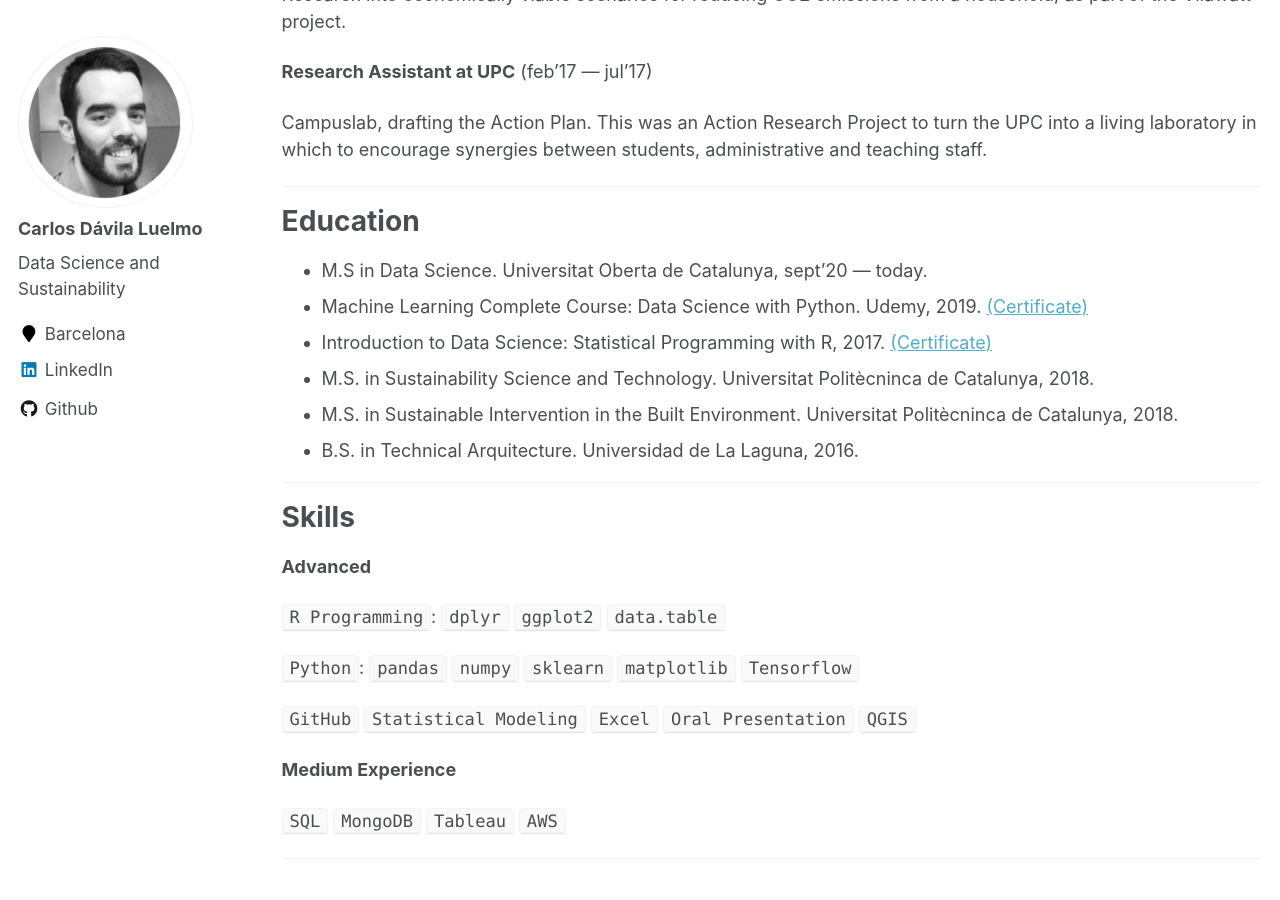
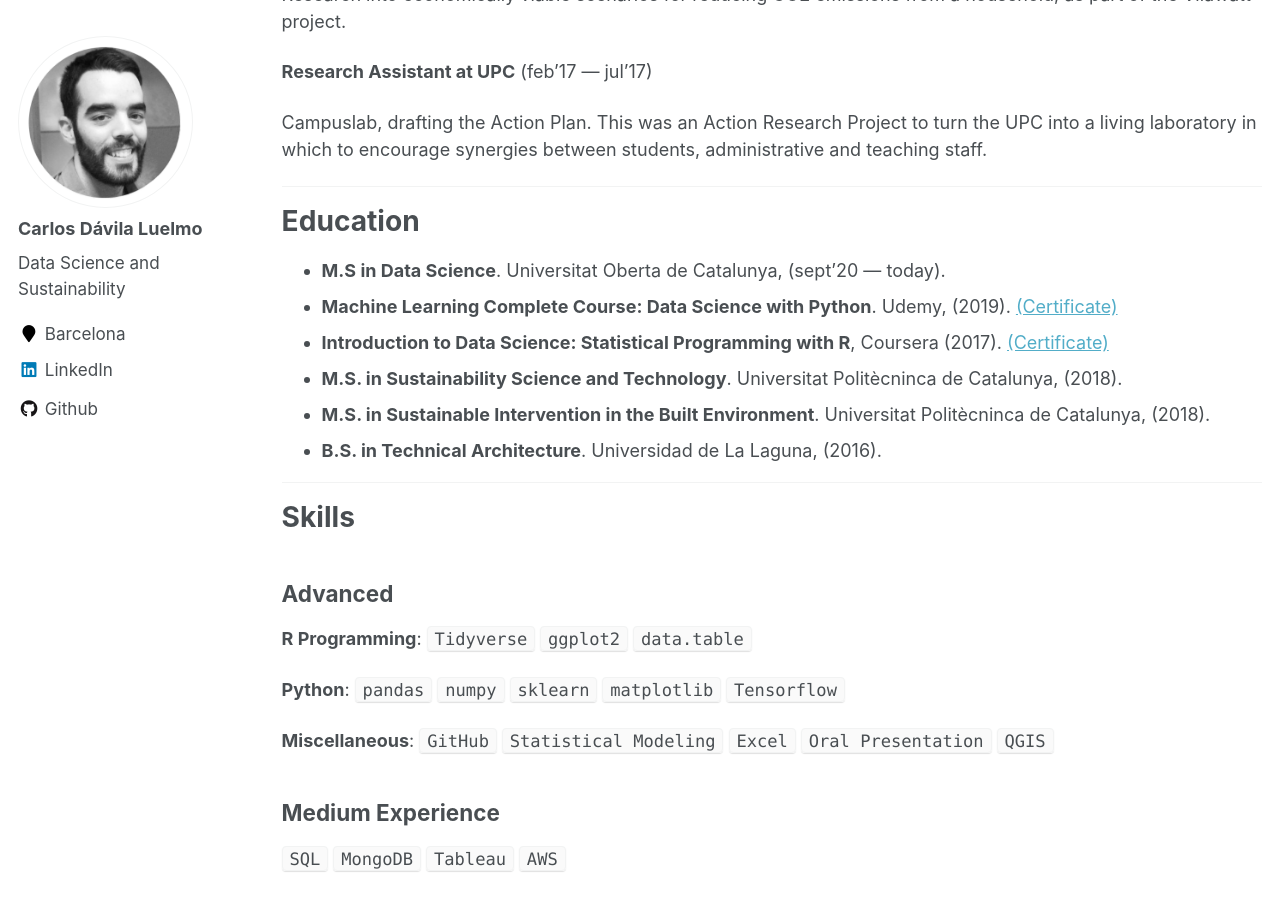
Before and after one commit to carlosdavila91/carlosdavila91.github.io, a Jekyll site: the page built from _pages/cv.md, in a window 1280 px wide and 900 px high, scrolled down 797 px. Built offline with Jekyll 4.4.1, drawn with Linux system fonts in a browser that asks for light colours.

Commit message:
Fix drafting details in About and nes formatting in Education

```diff
--- a/_pages/cv.md
+++ b/_pages/cv.md
@@ -37,39 +37,25 @@ Campuslab, drafting the Action Plan. This was an Action Research Project to turn
 
 Education
 ======
-* M.S in Data Science. Universitat Oberta de Catalunya, sept'20 &mdash; today.
-* Machine Learning Complete Course: Data Science with Python. Udemy, 2019. [(Certificate)](https://www.udemy.com/certificate/UC-4L07QRWS/)
-* Introduction to Data Science: Statistical Programming with R, 2017. [(Certificate)](https://www.coursera.org/account/accomplishments/verify/4Z4H449P6FBM)
-* M.S. in Sustainability Science and Technology. Universitat Politècninca de Catalunya, 2018.
-* M.S. in Sustainable Intervention in the Built Environment. Universitat Politècninca de Catalunya, 2018.
-* B.S. in Technical Arquitecture. Universidad de La Laguna, 2016.
+* **M.S in Data Science**. Universitat Oberta de Catalunya, (sept'20 &mdash; today).
+* **Machine Learning Complete Course: Data Science with Python**. Udemy, (2019). [(Certificate)](https://www.udemy.com/certificate/UC-4L07QRWS/)
+* **Introduction to Data Science: Statistical Programming with R**, Coursera (2017). [(Certificate)](https://www.coursera.org/account/accomplishments/verify/4Z4H449P6FBM)
+* **M.S. in Sustainability Science and Technology**. Universitat Politècninca de Catalunya, (2018).
+* **M.S. in Sustainable Intervention in the Built Environment**. Universitat Politècninca de Catalunya, (2018).
+* **B.S. in Technical Architecture**. Universidad de La Laguna, (2016).
 
 ---
 
 Skills
 ======
-**Advanced**
+## Advanced
 
-`R Programming`: `dplyr` `ggplot2` `data.table`
+**R Programming**: `Tidyverse` `ggplot2` `data.table`
 
-`Python`: `pandas` `numpy` `sklearn` `matplotlib` `Tensorflow`
+**Python**: `pandas` `numpy` `sklearn` `matplotlib` `Tensorflow`
 
-`GitHub` `Statistical Modeling` `Excel` `Oral Presentation` `QGIS`
+**Miscellaneous**: `GitHub` `Statistical Modeling` `Excel` `Oral Presentation` `QGIS`
 
-**Medium Experience**
+## Medium Experience
 
 `SQL` `MongoDB` `Tableau` `AWS`
-
----
-
-<!-- Blog Posts
-======
-  <ul>{% for post in site.publications %}
-    {% include archive-single-cv.html %}
-  {% endfor %}</ul> -->
-
-<!-- Talks
-======
-  <ul>{% for post in site.talks %}
-    {% include archive-single-talk-cv.html %}
-  {% endfor %}</ul> -->
```
Also changed, not shown: _pages/about.md (+1 -1 lines).
